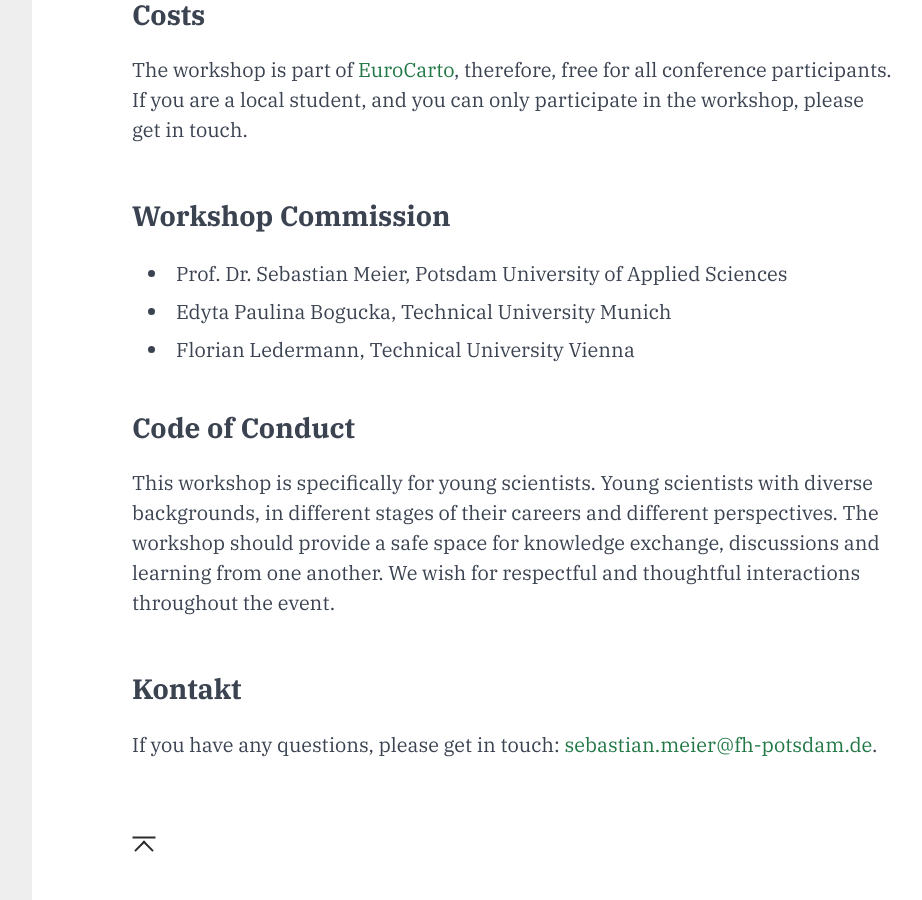
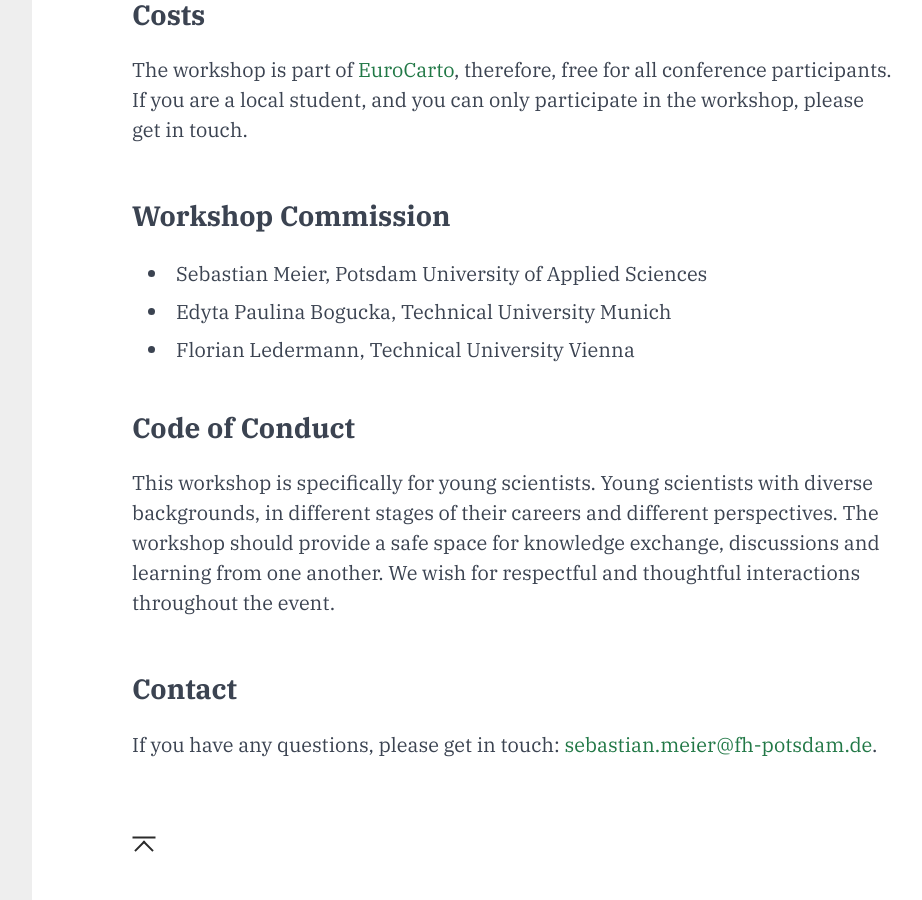
Before and after one commit to sebastian-meier/dgfk-kommission-forschung, a Jekyll site: the page built from en/events/eurocarto2022.md, in a window 1280 px wide and 900 px high, scrolled down 2286 px. Shown: the whole window, without its empty margins (288-1210 px from the left). Built offline with Jekyll 4.4.1, drawn with Linux system fonts in a browser that asks for light colours.

Commit message:
eurocarto 2022

```diff
--- a/_data/events.csv
+++ b/_data/events.csv
@@ -1,4 +1,5 @@
 type,date,location,title,url,subtitle
+Nachwuchsworkshop (EN),2022-09-19,Wien,Kartographisches Kolloquium,/en/events/eurocarto2022,"Workshop als Fachaustausch für junge Kartograph*innen vor, im oder nach der Promotion"
 Nachwuchsworkshop,2020-09-20,Virtuell,Service-orientierte Kartographie,/de/events/eurocarto2020,"Welchen Einfluss haben neue Rahmenbedingungen, Nutzungskontexte und Nutzungsverhalten auf die Produktion kartographischer Produkte?"
 Symposium,2019-10-11,Berlin,Urban Mobility Symposium,https://www.citylab-berlin.org/events/mobilitysymposium/,"Karten, Daten, Geovisualisierung"
 Workshop,2017-12-01,Berlin,Offene Daten in Forschung und Entwicklung,https://www.technologiestiftung-berlin.de/de/veranstaltungen/beitrag/offene-daten-in-forschung-und-entwicklung/,"Workshop zu freien Geodaten"
--- a/_data/events_en.csv
+++ b/_data/events_en.csv
@@ -1,4 +1,5 @@
 type,date,location,title,url,subtitle
+Next generation cartographers,2022-09-19,Vienna,Cartographic Colloquium,/en/events/eurocarto2022,"Present and discuss your research with fellow young cartographic researchers"
 Nachwuchsworkshop,2020-09-20,Virtuell,Service-orientierte Kartographie,/de/events/eurocarto2020,"Welchen Einfluss haben neue Rahmenbedingungen, Nutzungskontexte und Nutzungsverhalten auf die Produktion kartographischer Produkte?"
 Symposium,2019-10-11,Berlin,Urban Mobility Symposium,https://www.citylab-berlin.org/events/mobilitysymposium/,"Karten, Daten, Geovisualisierung"
 Workshop,2017-12-01,Berlin,Offene Daten in Forschung und Entwicklung,https://www.technologiestiftung-berlin.de/de/veranstaltungen/beitrag/offene-daten-in-forschung-und-entwicklung/,"Workshop zu freien Geodaten"
--- a/en/events/eurocarto2022.md
+++ b/en/events/eurocarto2022.md
@@ -40,12 +40,12 @@ Everybody is welcome to join the discussion. In order to help us better plan the
 The workshop is part of [EuroCarto](https://eurocarto2022.org/), therefore, free for all conference participants. If you are a local student, and you can only participate in the workshop, please get in touch.
 
 ### Workshop Commission
-- Prof. Dr. Sebastian Meier, Potsdam University of Applied Sciences
+- Sebastian Meier, Potsdam University of Applied Sciences
 - Edyta Paulina Bogucka, Technical University Munich
 - Florian Ledermann, Technical University Vienna
 
 ### Code of Conduct
 This workshop is specifically for young scientists. Young scientists with diverse backgrounds, in different stages of their careers and different perspectives. The workshop should provide a safe space for knowledge exchange, discussions and learning from one another. We wish for respectful and thoughtful interactions throughout the event.
 
-### Kontakt
+### Contact
 If you have any questions, please get in touch: [sebastian.meier@fh-potsdam.de](mailto:sebastian.meier@fh-potsdam.de).
```
